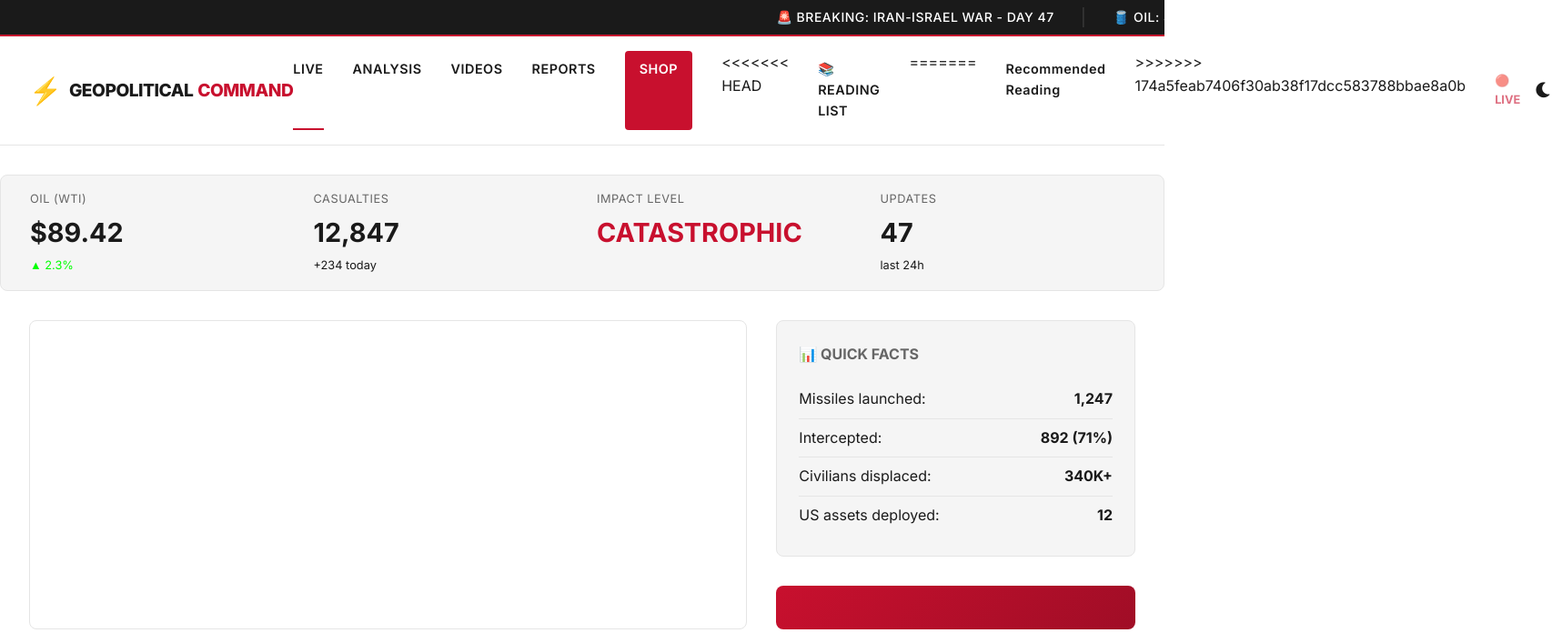
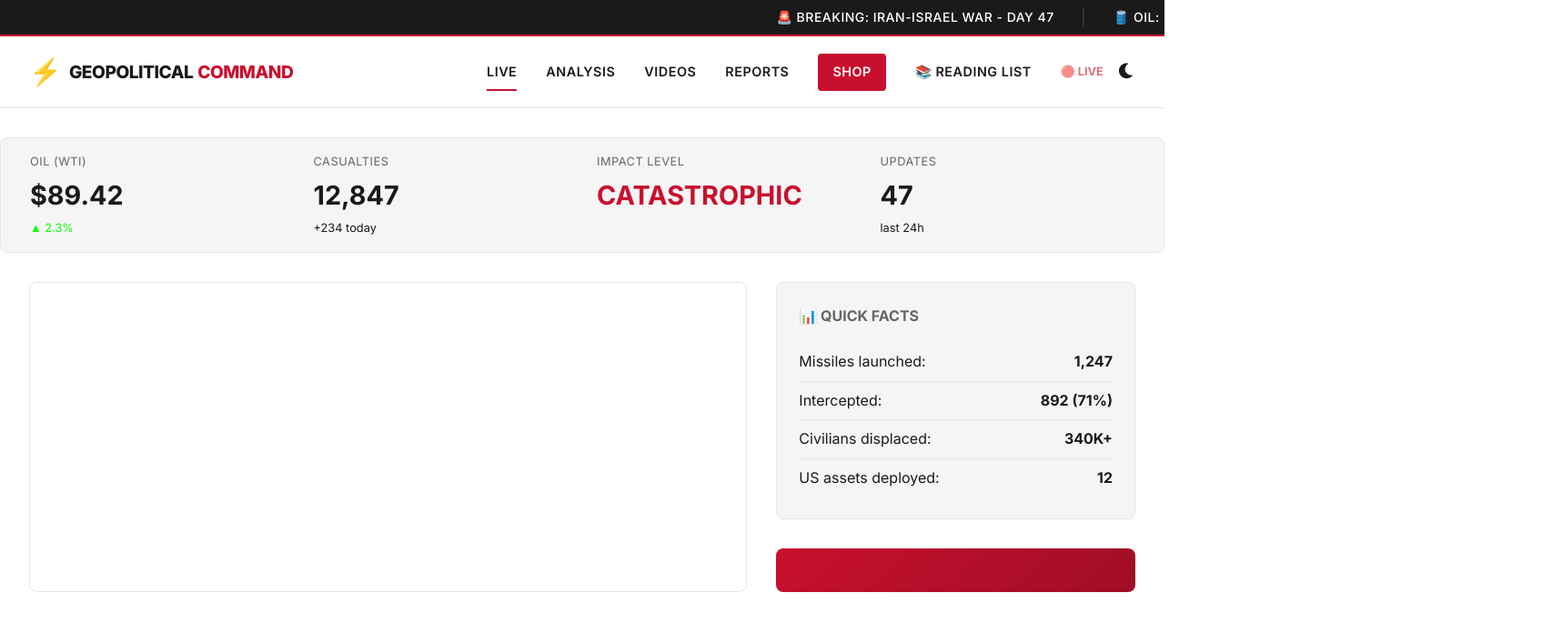
Before and after one commit to acquayeisaacmcdonald-bit/geopolitical, a website: page src/index.html in a window 1280 px wide. Shown: the top 696 px of the page at 91% size, 1706 px wide, since content can reach past the window. Drawn offline with Linux system fonts and the light colour scheme.

Commit message:
Clean index.html - remove merge markers

```diff
--- a/src/index.html
+++ b/src/index.html
@@ -45,12 +45,8 @@
 <a href="/videos.html">VIDEOS</a>
 <a href="/reports.html">REPORTS</a>
 <a href="#shop" class="nav-shop">SHOP</a>
-<<<<<<< HEAD
 <a href="/geopolitics-reading-list.html">📚 READING LIST</a>
-=======
-<a href="/geopolitics-reading-list.html">Recommended Reading</a>
->>>>>>> 174a5feab7406f30ab38f17dcc583788bbae8a0b
-            <div class="nav-right">
+<div class="nav-right">
                 <span class="live-indicator">🔴 LIVE</span>
                 <button class="theme-toggle" id="themeToggle">
                     <i class="fas fa-moon"></i>
```
